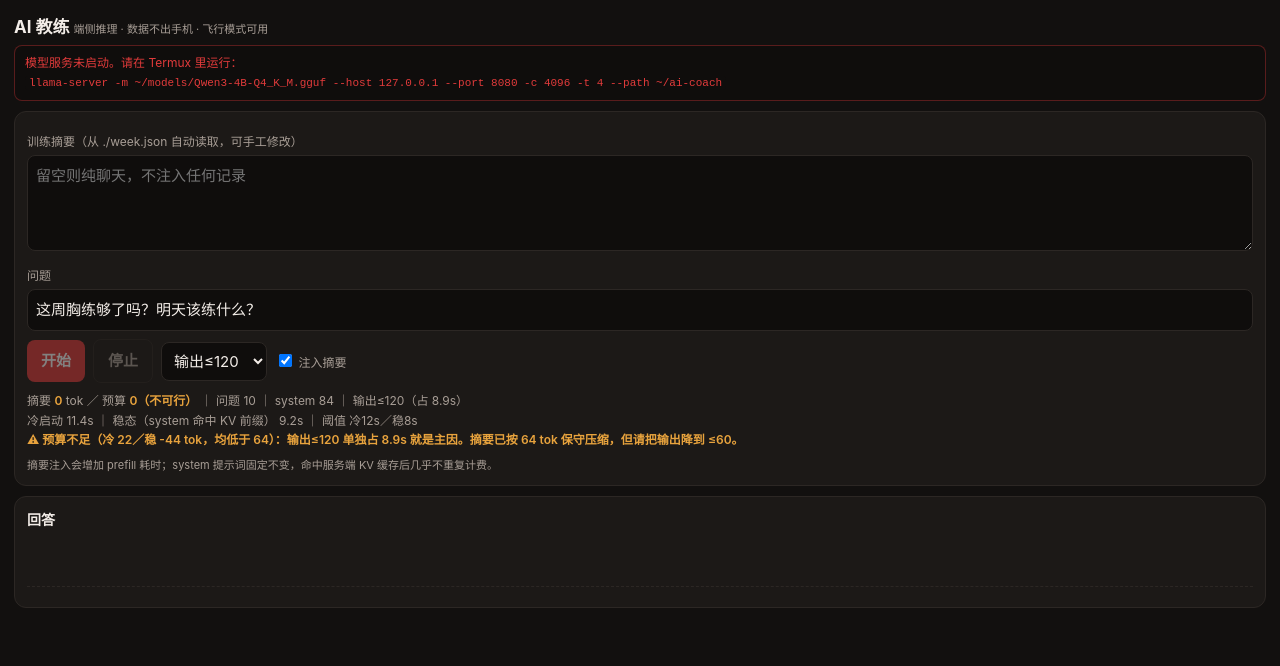
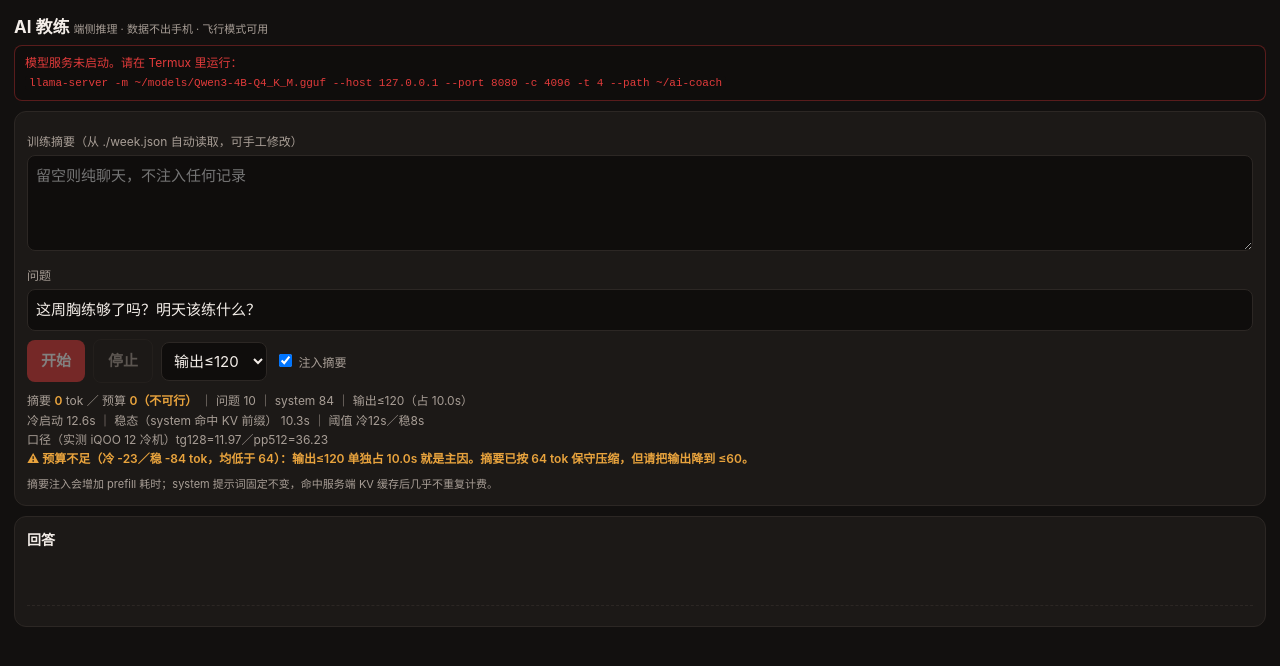
Before and after one commit to lyq500231/fit-checkin, a plain HTML site: page ai-coach/coach.html in a window 1280 px wide. Drawn offline with Linux system fonts and the light colour scheme; no server answers.

Commit message:
deploy: update ai-coach/coach.html

```diff
--- a/ai-coach/coach.html
+++ b/ai-coach/coach.html
@@ -71,7 +71,15 @@ code{background:#0f0d0c;padding:1px 4px;border-radius:4px;font-size:11px;word-br
    中文 token 经验系数：1 token ≈ 1.6 个汉字（Qwen 系列，粗估用，非精确分词）
    用途：把“延迟预算”显示在 UI 上，让用户和开发者都知道自己在花多少钱。
    ================================================================================ */
-const PP_TPS = 37.5, TG_TPS = 13.5, ZH_CHARS_PER_TOKEN = 1.6;
+/* 11-17 口径修正。这两个值原来拍在文档里（37.5 / 13.5），而 13.5 比实测 tg128 高 12.5%，
+   会把【不可行】显示成【勉强可行】——同一档预算差约 25 tok，足以翻转结论。
+   现在全部换成 11-16 真机实测（iQOO 12，冷机、拔充电器）：
+     TG_TPS = 11.97  ← llama-bench -p 0 -n 128 -t 4 -r 3
+     PP_TPS = 36.23  ← llama-bench -p 512 -n 0 -t 4 -r 3
+   选 512 档的理由：真实 prompt ≈ system 84 + 摘要 ~100 + 问题 ~10 ≈ 194 tok，落在 512 以内。
+   pp 随长度显著下降（512→36.23、2048→29.37、4096→21.90、8192→15.43），
+   所以常量【必须标明取自哪一档】，否则"预算"这个词没有意义（README §13.4）。 */
+const PP_TPS = 36.23, TG_TPS = 11.97, ZH_CHARS_PER_TOKEN = 1.6;
 
 /* 端侧必须显式设上限：模型无限长生成 = 用户无限等待（今天实测 80 token≈5.9s） */
 const SYSTEM_PROMPT = [
@@ -226,7 +234,8 @@ function renderBudget(){
     '摘要 <b>' + ctxTok + '</b> tok ／ 预算 <b>' + (b.hopeless ? '0（不可行）' : b.ctx) + '</b> ｜ 问题 ' + qTok +
     ' ｜ system ' + sysTok + ' ｜ 输出≤' + maxTok + '（占 ' + b.decode.toFixed(1) + 's）' +
     '<br>冷启动 ' + cold.toFixed(1) + 's ｜ 稳态（system 命中 KV 前缀） ' + warm.toFixed(1) + 's ｜ 阈值 冷' +
-    SEC_COLD + 's／稳' + SEC_WARM + 's' + warn;
+    SEC_COLD + 's／稳' + SEC_WARM + 's' +
+    '<br>口径（实测 iQOO 12 冷机）tg128=' + TG_TPS + '／pp512=' + PP_TPS + warn;
 }
 
 let ctrl = null;
```
